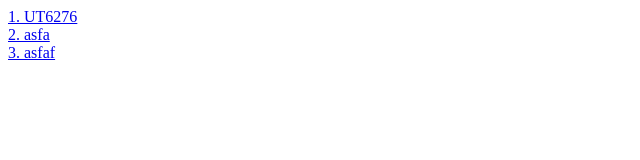
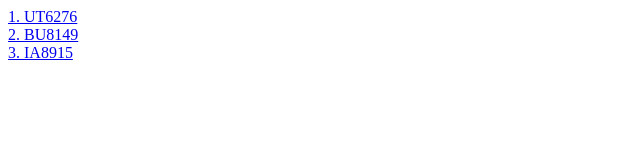
Before and after one commit to samin-bcl/universal-link-test, a Nuxt app: page /packs in a window 1280 px wide. Shown: the top 160 px of the page, without its empty margins (0-640 px from the left). Built offline with nearby package versions, Linux system fonts and the light colour scheme.

Commit message:
packs added

```diff
--- a/pages/packs/index.vue
+++ b/pages/packs/index.vue
@@ -2,9 +2,9 @@
   <div>
     <NuxtLink to="/packs/UT6276">1. UT6276</NuxtLink>
     <br>
-    <NuxtLink to="/packs/asfa">2. asfa</NuxtLink>
+    <NuxtLink to="/packs/BU8149">2. BU8149</NuxtLink>
     <br>
-    <NuxtLink to="/packs/asfaf">3. asfaf</NuxtLink>
+    <NuxtLink to="/packs/IA8915">3. IA8915</NuxtLink>
   </div>
 </template>
 
```
